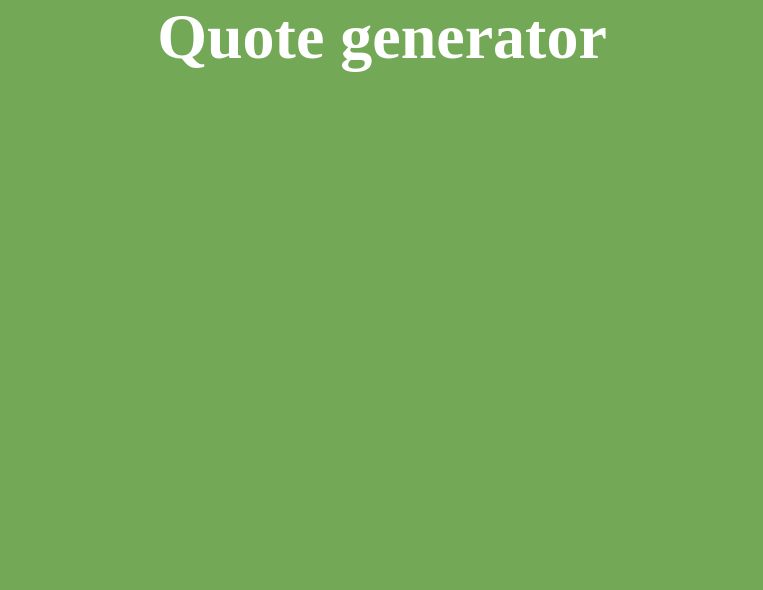
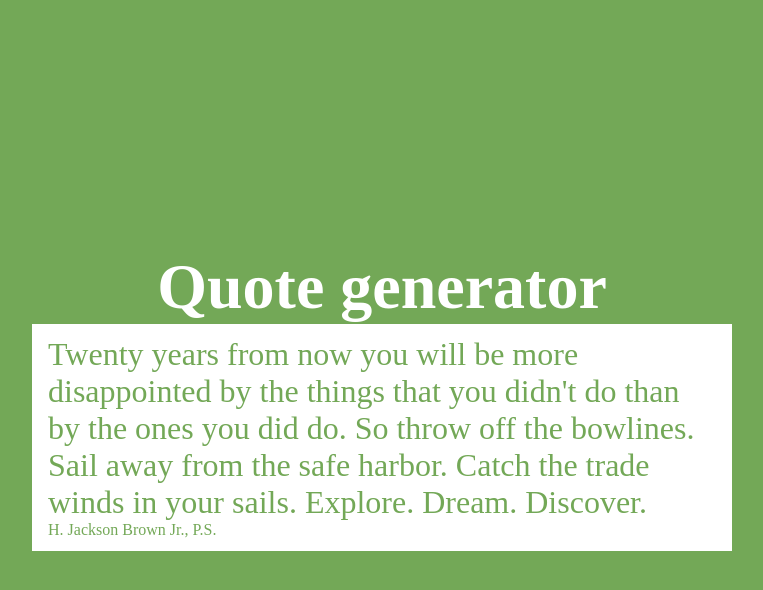
Before and after one commit to yusef-codes10/quote-generator-vue, a Vue app: page / in a window 1280 px wide. Shown: the top 590 px of the page, without its empty margins (258-1021 px from the left). Built offline with nearby package versions, Linux system fonts and the light colour scheme.

Commit message:
stying the main section

```diff
--- a/src/App.vue
+++ b/src/App.vue
@@ -1,10 +1,12 @@
 <script setup>
 import QHeader from './components/QHeader.vue'
+import QMain from './components/QMain.vue'
 </script>
 
 <template>
   <div class="container">
     <QHeader />
+    <QMain />
   </div>
 </template>
 
@@ -13,5 +15,9 @@ import QHeader from './components/QHeader.vue'
   height: 100dvh;
   background-color: var(--bg-color);
   color: var(--font-color);
+  display: flex;
+  flex-direction: column;
+  justify-content: center;
+  align-items: center;
 }
 </style>
--- a/src/components/QMain.vue
+++ b/src/components/QMain.vue
@@ -15,4 +15,16 @@ const author = ref('H. Jackson Brown Jr., P.S. ')
   </div>
 </template>
 
-<style scoped></style>
+<style scoped>
+.quote-container {
+  width: 700px;
+  height: auto;
+  background-color: var(--font-color);
+  color: var(--bg-color);
+  padding: 12px 16px;
+}
+
+.quote-section {
+  font-size: clamp(2rem, 2vw + 0.25rem, 3.1rem);
+}
+</style>
```
